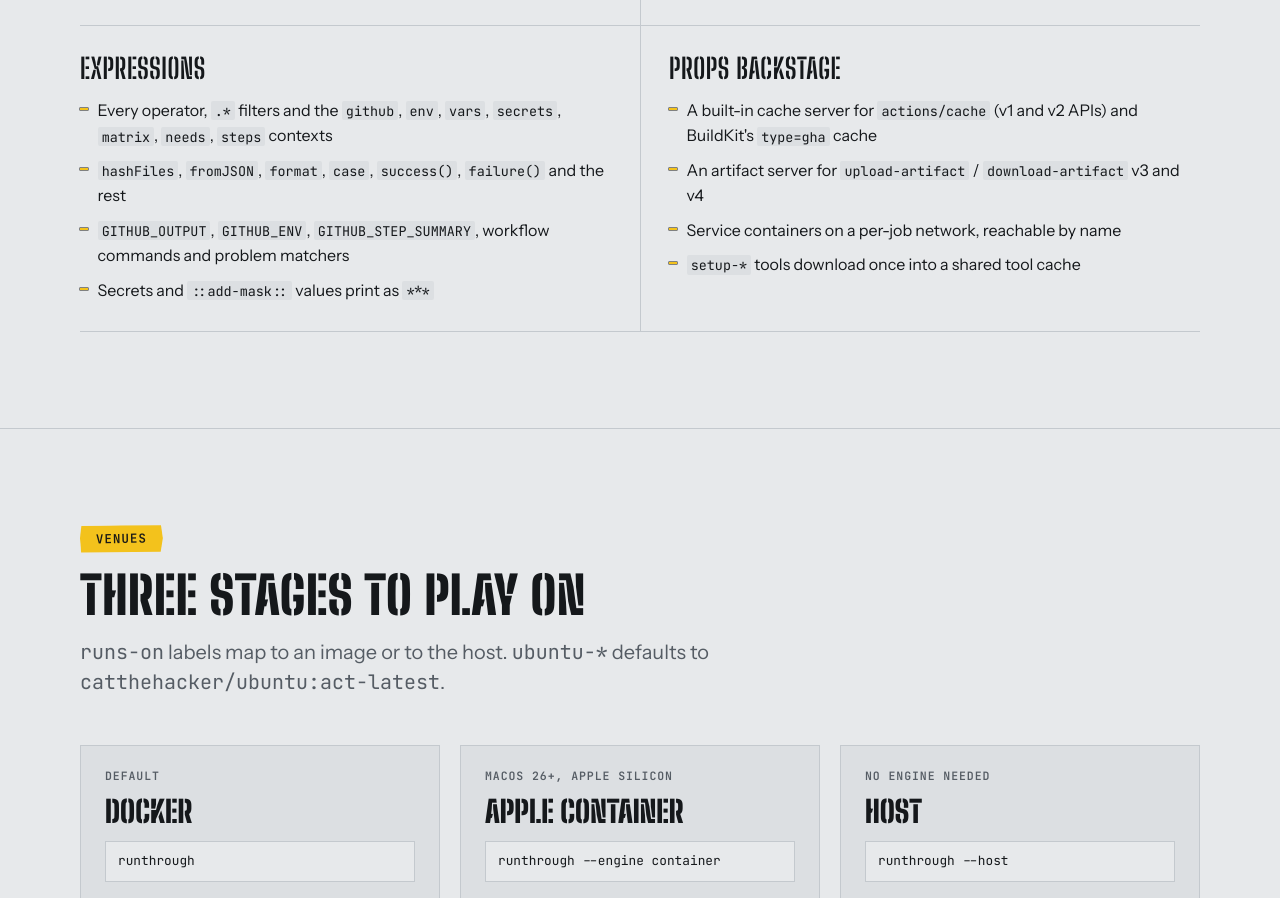
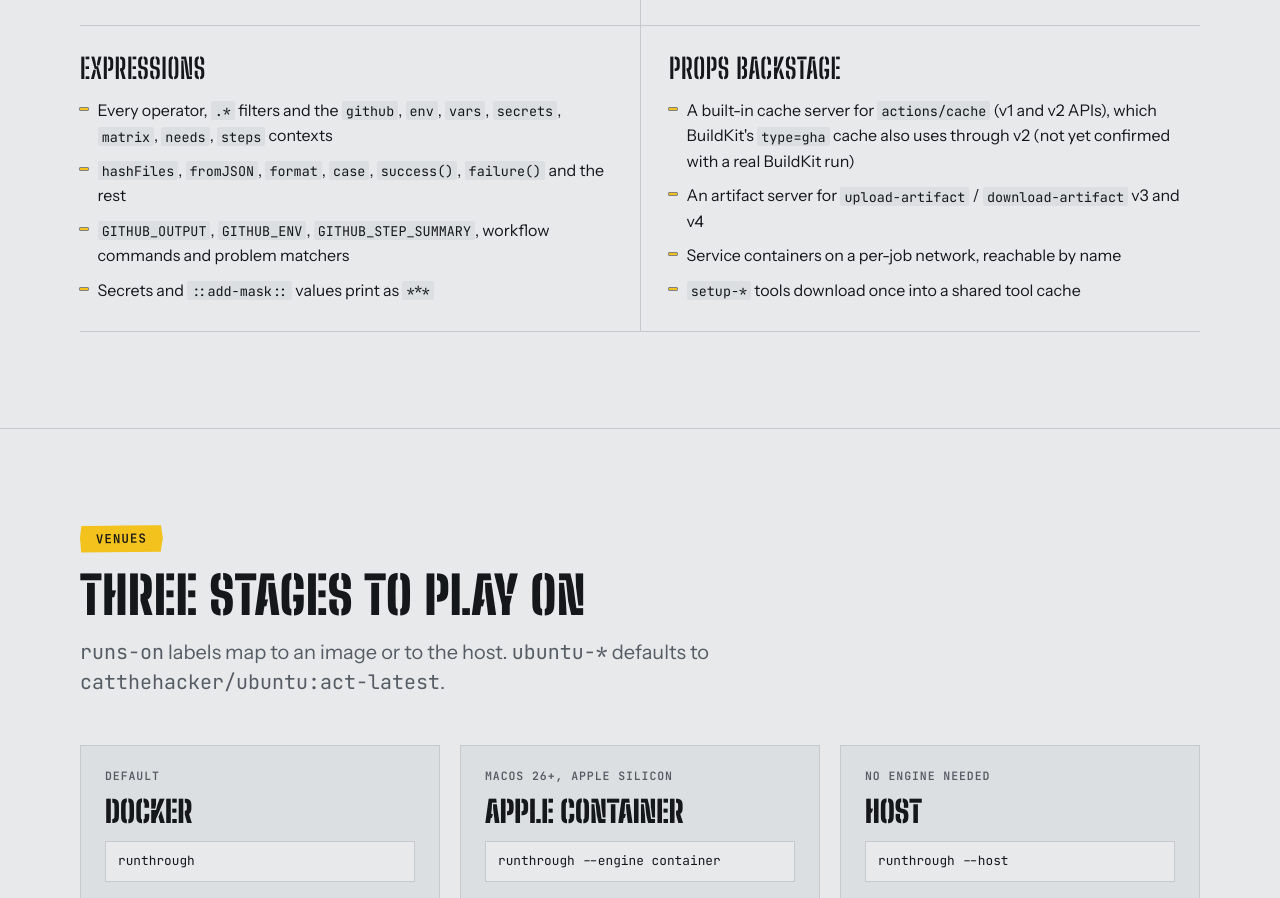
Before and after one commit to simota/runthrough, a plain HTML site: page docs/index.html in a window 1280 px wide. Shown: the part 2585-3483 px from the top of the page. Drawn offline with Linux system fonts and the light colour scheme.

Commit message:
docs: state cache v2 behaviour under a caller's token and for BuildKit

```diff
--- a/docs/index.html
+++ b/docs/index.html
@@ -347,7 +347,7 @@ section { padding-block: clamp(3.5rem, 8vw, 6rem); border-top: 1px solid var(--l
       <article>
         <h3>Props backstage</h3>
         <ul>
-          <li>A built-in cache server for <code>actions/cache</code> (v1 and v2 APIs) and BuildKit's <code>type=gha</code> cache</li>
+          <li>A built-in cache server for <code>actions/cache</code> (v1 and v2 APIs), which BuildKit's <code>type=gha</code> cache also uses through v2 (not yet confirmed with a real BuildKit run)</li>
           <li>An artifact server for <code>upload-artifact</code> / <code>download-artifact</code> v3 and v4</li>
           <li>Service containers on a per-job network, reachable by name</li>
           <li><code>setup-*</code> tools download once into a shared tool cache</li>
```
Also changed, not shown: 4 other files.
